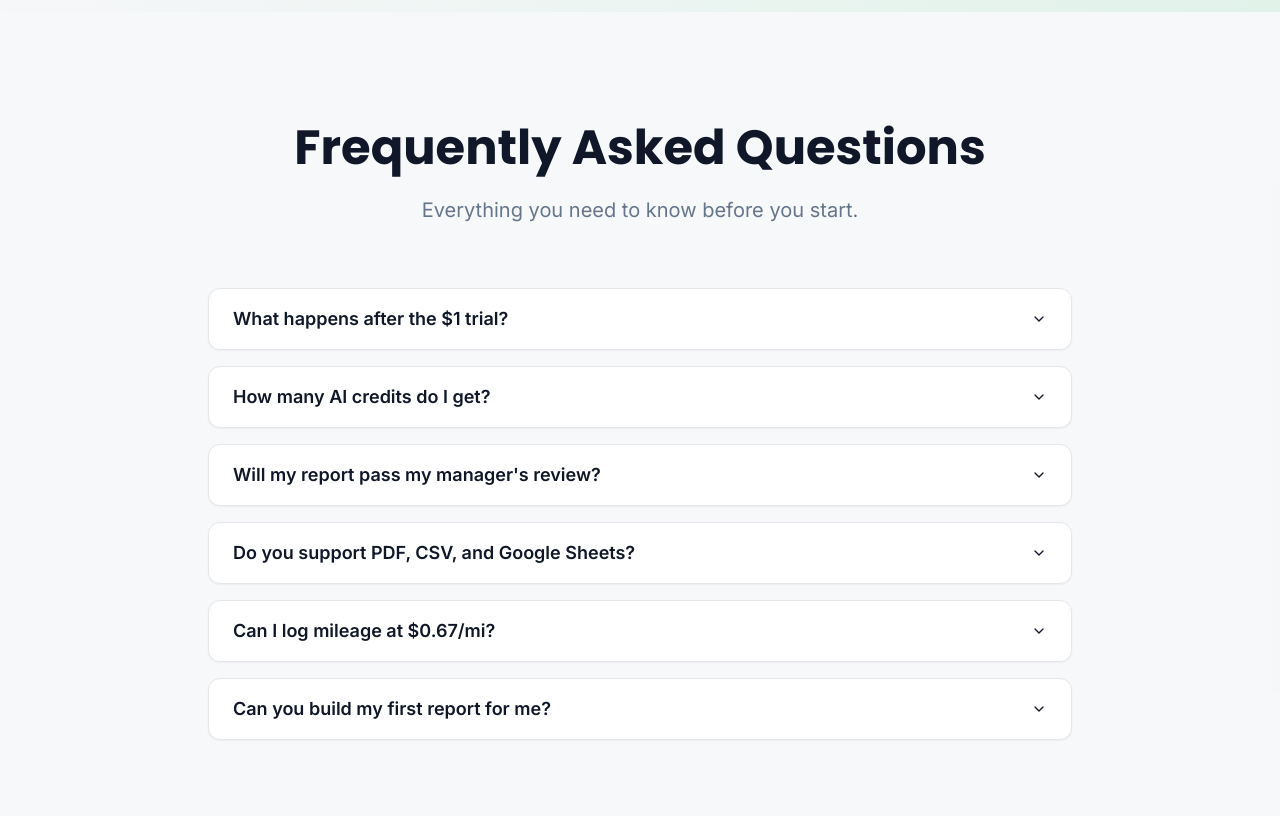
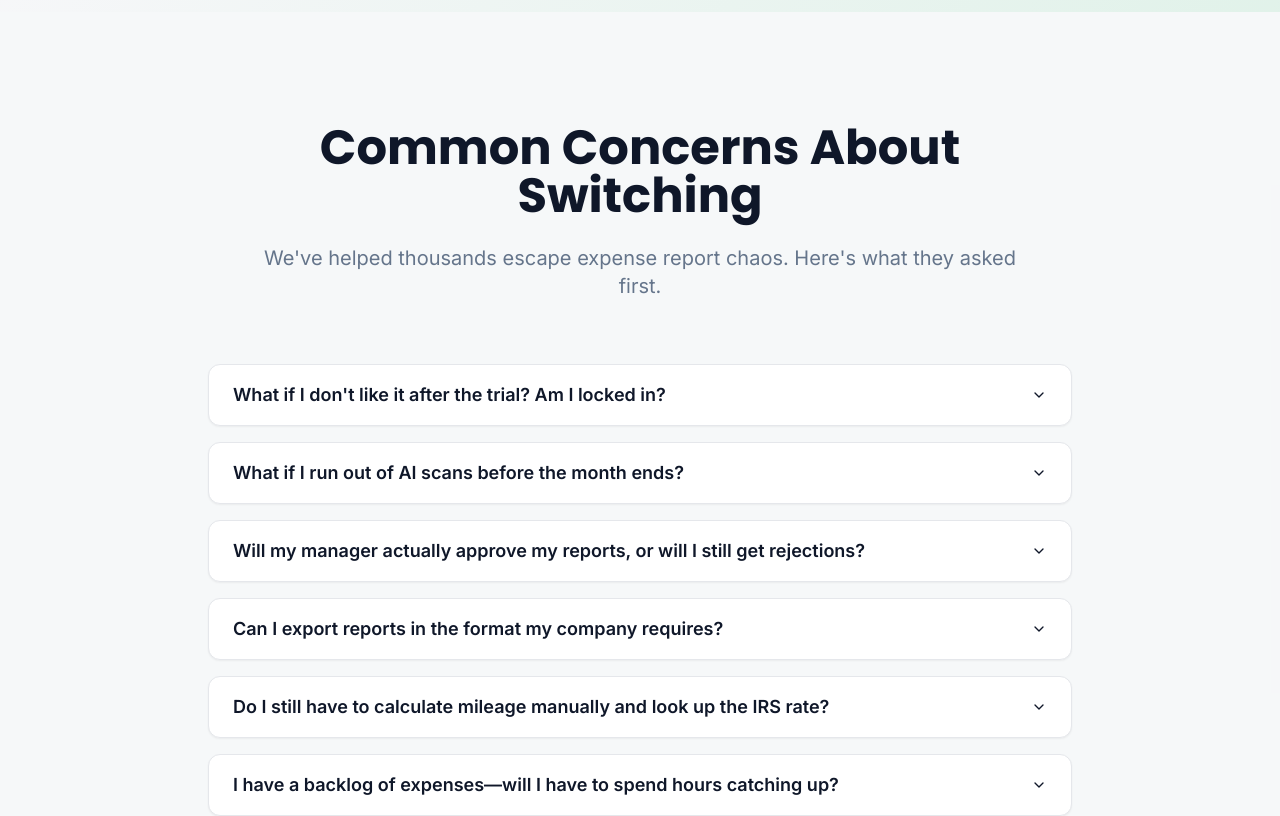
Before and after one commit to gimpdrinks/snappense-conquer, a React (Vite) app: page / in a window 1280 px wide. Shown: the part 6420-7236 px from the top of the page. Built offline with nearby package versions, Linux system fonts and the light colour scheme; the HTML template or start-up script is replaced by a standard one.

Commit message:
Refactor FAQ section

```diff
--- a/src/components/FAQ.tsx
+++ b/src/components/FAQ.tsx
@@ -7,28 +7,28 @@ import {
 
 const faqs = [
   {
-    question: "What happens after the $1 trial?",
-    answer: "Your card is charged $12/month (or $99/year if you chose yearly). You can cancel anytime with one click.",
+    question: "What if I don't like it after the trial? Am I locked in?",
+    answer: "Not at all. After your 14-day $1 trial, you can cancel with one click—no phone calls, no hassle. If you continue, you're charged $12/month (or $99/year), but you're never locked in. Cancel anytime and keep your exported reports. This means you can test Snappense risk-free and only pay if it actually saves you time.",
   },
   {
-    question: "How many AI credits do I get?",
-    answer: "15 AI credits per month baseline. The trial includes 50 credits so you can test everything without limits.",
+    question: "What if I run out of AI scans before the month ends?",
+    answer: "You get 15 AI scans per month (receipt scanning, voice entry, or compliance checks). During your trial, you get 50 scans—enough to handle an entire month's expenses and then some. If you ever need more, you can upgrade or manually enter a few receipts the old-fashioned way. This means you'll never be blocked from submitting your report on time, and most users never hit their limit.",
   },
   {
-    question: "Will my report pass my manager's review?",
-    answer: "Our AI flags missing fields and vague descriptions. 95%+ of Snappense reports are approved on first submission.",
+    question: "Will my manager actually approve my reports, or will I still get rejections?",
+    answer: "Rejected reports are frustrating—they mean re-doing work you thought was done. Snappense's AI flags missing receipts, vague descriptions, and policy violations before you submit. 95%+ of Snappense reports are approved on the first try. This means no more back-and-forth emails with accounting, no scrambling to find old receipts, and no delays on your reimbursement.",
   },
   {
-    question: "Do you support PDF, CSV, and Google Sheets?",
-    answer: "Yes. PDF exports include a signature line. CSV downloads instantly. Google Sheets syncs in real-time.",
+    question: "Can I export reports in the format my company requires?",
+    answer: "Every company has different requirements—some need PDFs with signatures, others want CSV for QuickBooks, and some use Google Sheets. Snappense supports all three: PDF exports with signature lines, instant CSV downloads, and real-time Google Sheets sync. This means you'll never have to manually reformat your report or copy-paste data into another system.",
   },
   {
-    question: "Can I log mileage at $0.67/mi?",
-    answer: "Yes. Enter start/end locations and distance. We auto-calculate the total at the IRS standard rate.",
+    question: "Do I still have to calculate mileage manually and look up the IRS rate?",
+    answer: "Manually calculating mileage is tedious—you have to track distances, look up the current IRS rate ($0.67/mi), and multiply everything out. With Snappense, just enter your start and end locations (or let GPS track it), and we auto-calculate the reimbursement at the IRS standard rate. This means you'll never underclaim mileage or waste time with a calculator again.",
   },
   {
-    question: "Can you build my first report for me?",
-    answer: "Absolutely. Our Done-For-You service is included in your trial. Just email us your receipts and we'll handle it.",
+    question: "I have a backlog of expenses—will I have to spend hours catching up?",
+    answer: "Starting a new expense system when you already have a pile of receipts feels overwhelming. That's why our Done-For-You service is included in your trial—just email us your receipts (photos, PDFs, whatever you have), and we'll build your first report for you. This means you can start fresh without spending your weekend sorting through shoeboxes.",
   },
 ];
 
@@ -38,10 +38,10 @@ const FAQ = () => {
       <div className="container mx-auto px-4 max-w-4xl">
         <div className="text-center max-w-3xl mx-auto mb-16">
           <h2 className="font-heading text-4xl md:text-5xl font-bold text-foreground mb-6">
-            Frequently Asked Questions
+            Common Concerns About Switching
           </h2>
           <p className="text-xl text-muted-foreground">
-            Everything you need to know before you start.
+            We've helped thousands escape expense report chaos. Here's what they asked first.
           </p>
         </div>
 
```
